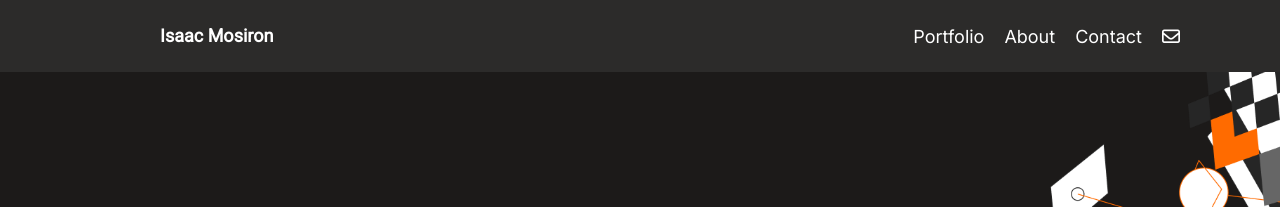
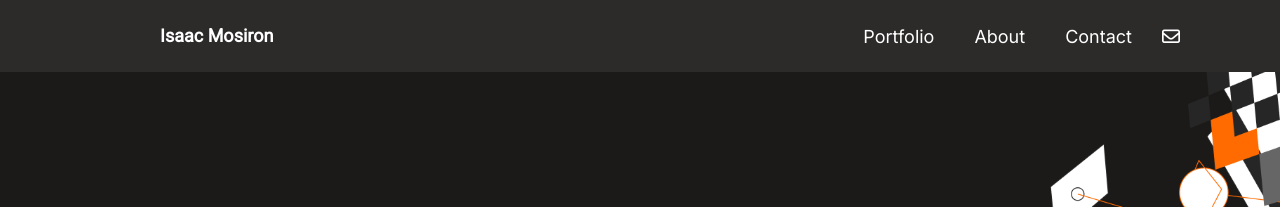
Before and after one commit to mosidrum/Portfolio, a website: page index.html in a window 1280 px wide. Shown: the top 207 px of the page. Drawn offline with Linux system fonts and the light colour scheme.

Commit message:
Review changes

```diff
--- a/index.css
+++ b/index.css
@@ -36,7 +36,8 @@ nav {
   flex-direction: row;
   justify-content: space-evenly;
   position: fixed;
-  right: -10px;
+  top: 0;
+  right: 0;
   z-index: 100;
 }
 
@@ -56,6 +57,21 @@ nav ul li {
   display: flex;
   flex-direction: column;
   width: 100vw;
+  margin-top: -100px;
+  text-align: left;
+  padding: 40px;
+}
+
+nav ul li a {
+  border-bottom: 1px solid #fff;
+  font-size: 32px;
+  font-weight: 700;
+  padding: 20px;
+  font-family: 'Inter', sans-serif;
+}
+
+nav .envelop {
+  display: none;
 }
 
 nav ul {
@@ -63,13 +79,10 @@ nav ul {
   align-items: center;
   text-align: center;
   font-size: 25px;
-  top: 120px;
-  height: 80vh;
+  height: 100vh;
   position: relative;
   justify-content: center;
-  margin-top: 100px;
   background: #2c2b2a;
-  right: 10px;
   display: none;
 }
 
@@ -82,9 +95,9 @@ nav .icons2 {
 nav .cancel {
   position: absolute;
   display: block;
-  font-size: 30px;
+  font-size: 20px;
   right: 30px;
-  top: 70px;
+  top: 40px;
 }
 
 .icons2:hover {
@@ -598,6 +611,7 @@ form textarea:placeholder-shown {
     align-self: center;
     position: relative;
     top: 0;
+    right: 0;
   }
 
   nav ul li {
@@ -608,7 +622,16 @@ form textarea:placeholder-shown {
     align-items: center;
     justify-content: center;
     height: 100%;
+    margin-top: 0;
     padding: 10px;
+  }
+
+  nav ul li a {
+    border-bottom: none;
+    font-size: 18px;
+    font-weight: 400;
+    padding: 20px;
+    font-family: 'Inter', sans-serif;
   }
 
   nav ul {
@@ -621,6 +644,10 @@ form textarea:placeholder-shown {
     height: 72px;
     margin-top: 0;
     background-color: #2c2b2a;
+  }
+
+  nav .envelop {
+    display: block;
   }
 
   header nav ul {
--- a/index.html
+++ b/index.html
@@ -36,7 +36,7 @@
             <a href="#about" onclick="closeMenu()">About</a>
             <a href="#contact" onclick="closeMenu()">Contact</a>
           </li>
-          <i class="fa-regular fa-envelope"></i>
+          <div class="envelop"><i class="fa-regular fa-envelope"></i></div>
           <div class="cancel" id="close" onclick="closeMenu()"><i class="fa fa-times"></i></div>
         </ul>
 
```
